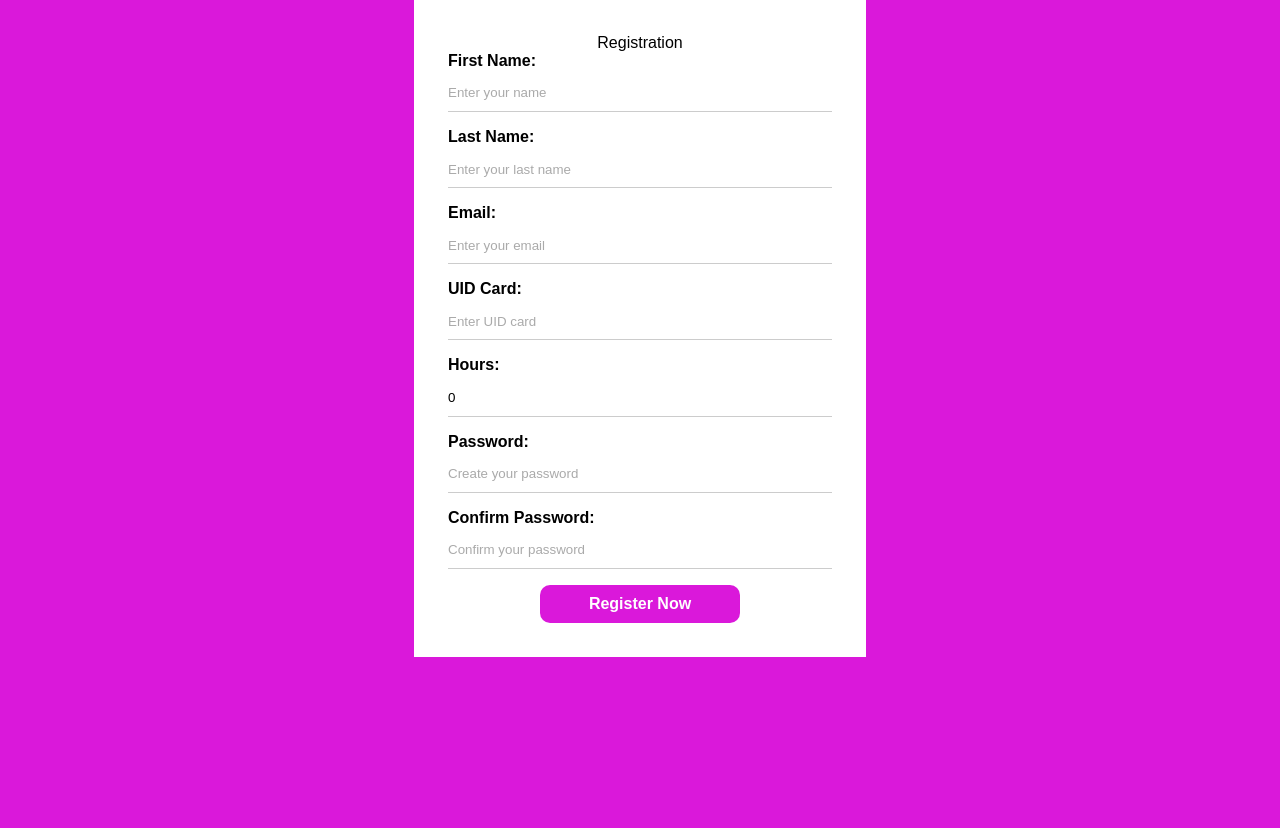
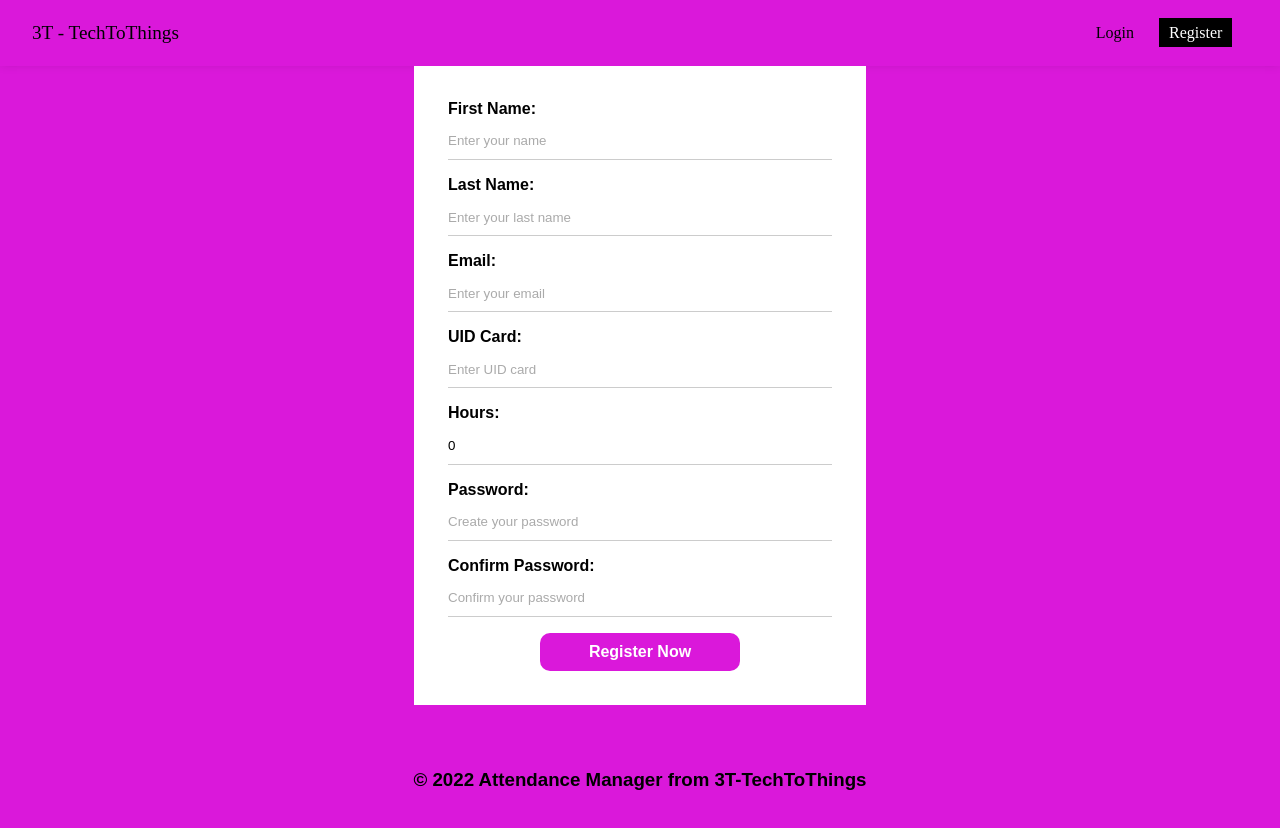
Before and after one commit to vitoramilcar/Template_Login_Register_CRUD_Firebase-ReactJS, a React (Create React App) app: page /register in a window 1280 px wide. Shown: the top 828 px of the page. Before the commit the page ends 800 px from the top, so only its background shows below. Built offline with nearby package versions, Linux system fonts and the light colour scheme; no server answers.

Commit message:
Add Nav bar and footer components

```diff
--- a/src/App.js
+++ b/src/App.js
@@ -1,8 +1,18 @@
 import './App.css';
 //import {BrowserRouter,Routes, Route, Navigate} from 'react-router-dom'
 import {BrowserRouter,Routes, Route,} from 'react-router-dom'
+import { onAuthStateChanged } from 'firebase/auth';
 
+//context
+import { AuthProvider } from './context/AuthContext';
+import { useAuthentication } from './hooks/useAuthentication';
+//hooks
+import { useState, useEffect } from 'react';
 
+//components
+
+import Footer from './components/Footer';
+import Navbar from './components/Navbar';
 
 // router
 import Register from './pages/Register/Register';
@@ -10,27 +20,55 @@ import Login from './pages/Login/Login';
 import AllData from './pages/AllData/AllData';
 
 
+
+
 function App() {
+
+  const[user,setUser]= useState(undefined)
+  const{auth}= useAuthentication()
+  const loadingUser = user === undefined
+
+  useEffect(()=>{
+
+    onAuthStateChanged(auth,(user)=>{
+
+      setUser(user);
+    })
+
+
+  },[auth])
+
+  if(loadingUser){
+
+    return <p> Loading...</p>
+
+  }
+
+
   return (
     <div className="App">
 
 
 
+    <AuthProvider>
+      <BrowserRouter>
+      <Navbar/>
 
-      <BrowserRouter>
-
+      <div className ="container">
       <Routes>
 
 
-      <Route path="/login" element={<Login/>}/>
+      <Route path="/" element={<Login/>}/>
       <Route path="/register" element={<Register/>}/>
       <Route path="/alldata" element={<AllData/>}/>
 
       </Routes>
+      </div>
 
+      <Footer/>
       </BrowserRouter>
 
-
+      </AuthProvider>
 
     </div>
   );
--- /dev/null
+++ b/src/components/Footer.js
@@ -0,0 +1,10 @@
+import styles from "./Footer.module.css"
+const Footer = () => {
+  return (
+    <footer className={styles.footer}>
+    <h3> &copy; 2022 Attendance Manager from 3T-TechToThings</h3>
+    </footer>
+  )
+}
+
+export default Footer
--- /dev/null
+++ b/src/components/Footer.module.css
@@ -0,0 +1,8 @@
+.footer {
+    height: 150px;
+    display: flex;
+    flex-direction: column;
+    align-items: center;
+    justify-content: center;
+    background-color: rgb(218, 24, 218);
+  }
--- /dev/null
+++ b/src/components/Navbar.js
@@ -0,0 +1,34 @@
+import { NavLink } from "react-router-dom"
+import styles from "./Navbar.module.css"
+
+const Navbar = () => {
+  return (
+    <nav className={styles.navbar}>
+        <NavLink to="/" className={styles.brand}>
+
+        3T - TechToThings
+        </NavLink>
+        <ul className={styles.links_list}>
+
+        <li>
+
+<NavLink to ="/" className={({ isActive }) => (isActive ? styles.active : "")}>
+
+    Login
+    </NavLink>
+</li>
+        <li>
+
+            <NavLink to ="/register" className={({ isActive }) => (isActive ? styles.active : "")}>
+
+                Register
+            </NavLink>
+        </li>
+
+        </ul>
+
+    </nav>
+  )
+}
+
+export default Navbar
--- /dev/null
+++ b/src/components/Navbar.module.css
@@ -0,0 +1,34 @@
+.navbar {
+    display: flex;
+    box-shadow: rgba(0, 0, 0, 0.15) 0px -2px 10px 0px;
+    justify-content: space-between;
+    align-items: center;
+    padding: 0.5em 2em;
+  }
+
+  .brand {
+    font-size: 1.2em;
+  }
+
+  .brand span {
+    font-weight: 900;
+    text-transform: uppercase;
+  }
+
+  .links_list {
+    display: flex;
+    list-style: none;
+  }
+
+  .links_list li {
+    margin-right: 1em;
+  }
+
+  .links_list li a {
+    padding: 0.4em 0.6em;
+  }
+
+  .active {
+    background-color: #000;
+    color: #fff;
+  }
--- a/src/pages/Register/Register.js
+++ b/src/pages/Register/Register.js
@@ -88,7 +88,7 @@ const Register =  () => {
     <div >
 
             <form onSubmit={handleSubmit}>
-            <span>Registration</span>
+
               {/* Name */}
 
 
@@ -148,6 +148,7 @@ const Register =  () => {
               name = "hoursGoal"
               required
               placeholder="Hours Goal"
+              min ="0"
               max="40"
               value = {hoursGoal}
               onChange={(e) => setHoursGoal(e.target.value)}
```
